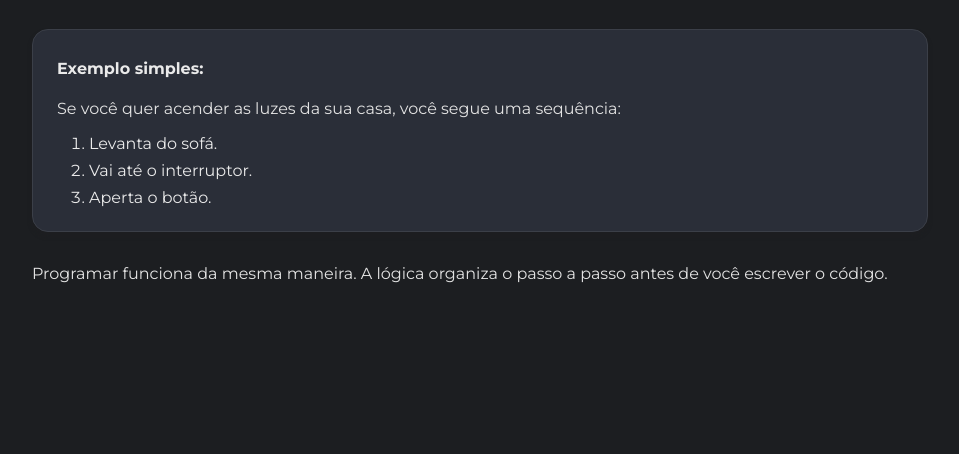
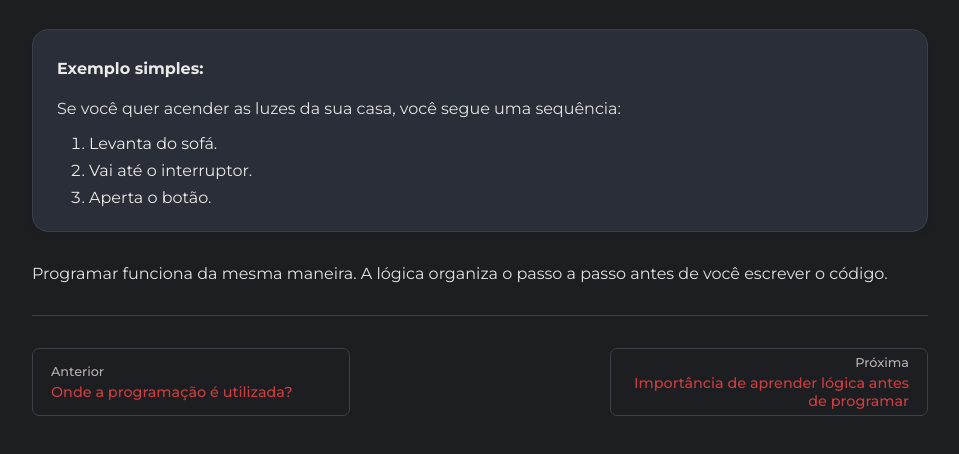
Before and after one commit to LeoAnders/catolica-tech-academy-hub, a plain HTML site: page src/content/c/introducao/logica-programacao.html in a window 1280 px wide. Shown: the part 174-628 px from the top of the page, without its empty margins (160-1119 px from the left). Drawn offline with Linux system fonts and the light colour scheme.

Commit message:
Criando botões de navegação entre conteúdos e seu respectivos estilos

```diff
--- a/src/content/c/introducao/logica-programacao.html
+++ b/src/content/c/introducao/logica-programacao.html
@@ -5,6 +5,7 @@
   <meta charset="UTF-8">
   <meta name="viewport" content="width=device-width, initial-scale=1.0">
   <title>O que é lógica de programação?</title>
+  <script src="/src/scripts/notify-sidebar.js"></script>
   <link rel="stylesheet" href="/src/styles/global.css">
 </head>
 
@@ -27,8 +28,22 @@
     </aside>
 
     <p>Programar funciona da mesma maneira. A lógica organiza o passo a passo antes de você escrever o código.</p>
+    <!-- Button navigation -->
+    <div class="navigation-buttons-container">
+      <a class="btn-navigation btn-previous" href="./aplicacoes-programacao.html"
+        onclick="notifySidebar('aplicacoes-programacao.html')">
+        <span class="btn-label">Anterior</span>
+        <span class="btn-tooltip">Onde a programação é utilizada?</span>
+      </a>
+
+      <a class="btn-navigation btn-next" href="./importancia-logica.html"
+        onclick="notifySidebar('importancia-logica.html')">
+        <span class="btn-label">Próxima</span>
+        <span class="btn-tooltip">Importância de aprender lógica antes de programar</span>
+      </a>
+    </div>
   </div>
-
+  </div>
 </body>
 
 </html>
--- /dev/null
+++ b/src/scripts/notify-sidebar.js
@@ -0,0 +1,6 @@
+function notifySidebar(page) {
+  const sidebarIframe = parent; // O iframe c.html é a janela "pai" aqui
+  if (sidebarIframe) {
+    sidebarIframe.postMessage(page, "*");
+  }
+}
--- a/src/styles/global.css
+++ b/src/styles/global.css
@@ -3,21 +3,25 @@
 :root {
   --text-light-100: rgb(234, 234, 234);
   --text-light-200: #e3e3e3;
-  --color-background-dark-400: #2a2e38;
-  --color-background-dark-500: #1c1e21;
+  --text-light-300: #b8b0b0;
+  --text-red-100: #cd3d3f;
+  --color-background-dark-100: #2a2e38;
+  --color-background-dark-200: #1c1e21;
+  --color-border-grey-100: #3b3f48;
+  --color-border-red-100: #cd3d3f;
 }
 
 body {
   font-family: "Montserrat", sans-serif;
   font-optical-sizing: auto;
   font-style: normal;
-  background-color: var(--color-background-dark-500);
+  background-color: var(--color-background-dark-200);
   color: var(--text-light-100);
-  margin-bottom: 4rem;
   margin: 0 auto;
   max-width: 1200px;
   width: 100%;
   padding: 2rem;
+  padding-bottom: 7rem;
   box-sizing: border-box;
 }
 
@@ -61,13 +65,13 @@ ol li {
 
 /* Estilo para o bloco aside no qual apresentamos exemplos e notas*/
 aside {
-  background-color: var(--color-background-dark-400);
+  background-color: var(--color-background-dark-100);
   padding: 0.5rem;
   border-radius: 1rem;
   margin-top: 2rem;
   margin-bottom: 2rem;
   box-shadow: 0 4px 4px #1d1e21;
-  border: 1px solid #3b3f48;
+  border: 1px solid var(--color-border-grey-100);
 }
 
 .aside-note {
@@ -87,7 +91,7 @@ pre code {
   border-radius: 1rem;
   box-shadow: 0 4px 4px #1d1e21;
   display: block;
-  border: 1px solid #3b3f48;
+  border: 1px solid var(--color-border-grey-100);
 }
 
 /* Estilo de imagens*/
@@ -97,3 +101,74 @@ img {
   padding-top: 1.3rem;
   padding-bottom: 1.3rem;
 }
+
+/* Estilo de botoes */
+.navigation-buttons-container {
+  margin-top: 2rem;
+  padding-top: 2rem;
+  padding-bottom: 2rem;
+  width: 100%;
+  display: flex;
+  border-top: 0.5px solid var(--color-border-grey-100);
+  justify-content: space-between;
+}
+
+.btn-navigation {
+  display: flex;
+  flex-direction: column;
+  justify-content: center;
+  cursor: pointer;
+  border: none;
+  border-radius: 7px;
+  text-decoration: none;
+  border: 1px solid var(--color-border-grey-100);
+  transition: border-color 0.3s ease;
+  width: 300px;
+  height: 66px;
+}
+
+.btn-navigation span {
+  margin: 2px;
+  display: block;
+}
+
+.btn-navigation:hover {
+  border-color: var(--color-border-red-100);
+}
+
+.btn-previous {
+  margin-right: auto;
+  text-align: left;
+  padding-left: 1rem;
+}
+
+.btn-next {
+  margin-left: auto;
+  text-align: right;
+  padding-right: 1rem;
+}
+
+.btn-navigation .btn-label {
+  color: var(--text-light-300);
+  font-size: 0.8rem;
+  font-weight: 500;
+}
+
+.btn-navigation .btn-tooltip {
+  color: var(--text-red-100);
+  font-size: 0.9rem;
+  font-weight: 500;
+}
+
+.nav-link.active {
+  background-color: var(--color-background-red);
+  color: var(--text-text-red-100);
+  padding-left: 1.2rem;
+  margin-right: 0.8rem;
+  border-top-right-radius: 10px;
+  border-bottom-right-radius: 10px;
+}
+
+.nav-link.active:hover {
+  background-color: var(--color-background-red);
+}
```
Also changed, not shown: src/content/c/introducao/aplicacoes-programacao.html (+17 -0 lines), src/content/c/introducao/exercicios-logica.html (+14 -0 lines), src/content/c/introducao/importancia-logica.html (+17 -0 lines), src/content/c/introducao/introducao-programacao.html (+10 -2 lines), src/scripts/sidebar.js (+13 -0 lines).
